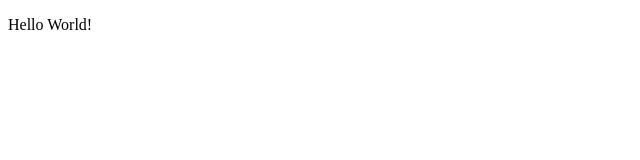
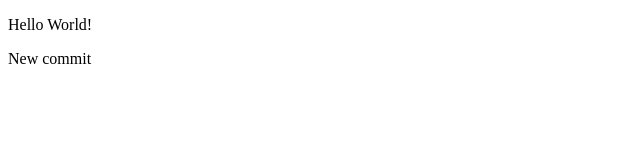
Before and after one commit to RomakOne/first-project, a plain HTML site: page index.html in a window 1280 px wide. Shown: the full height of the page, 0-640 px from the left. Drawn offline with Linux system fonts and the light colour scheme.

Commit message:
Add new block

```diff
--- a/index.html
+++ b/index.html
@@ -7,5 +7,8 @@
 </head>
 <body>
     <p>Hello World!</p>
+    <div>
+        <p>New commit</p>
+    </div>
 </body>
 </html>
```
